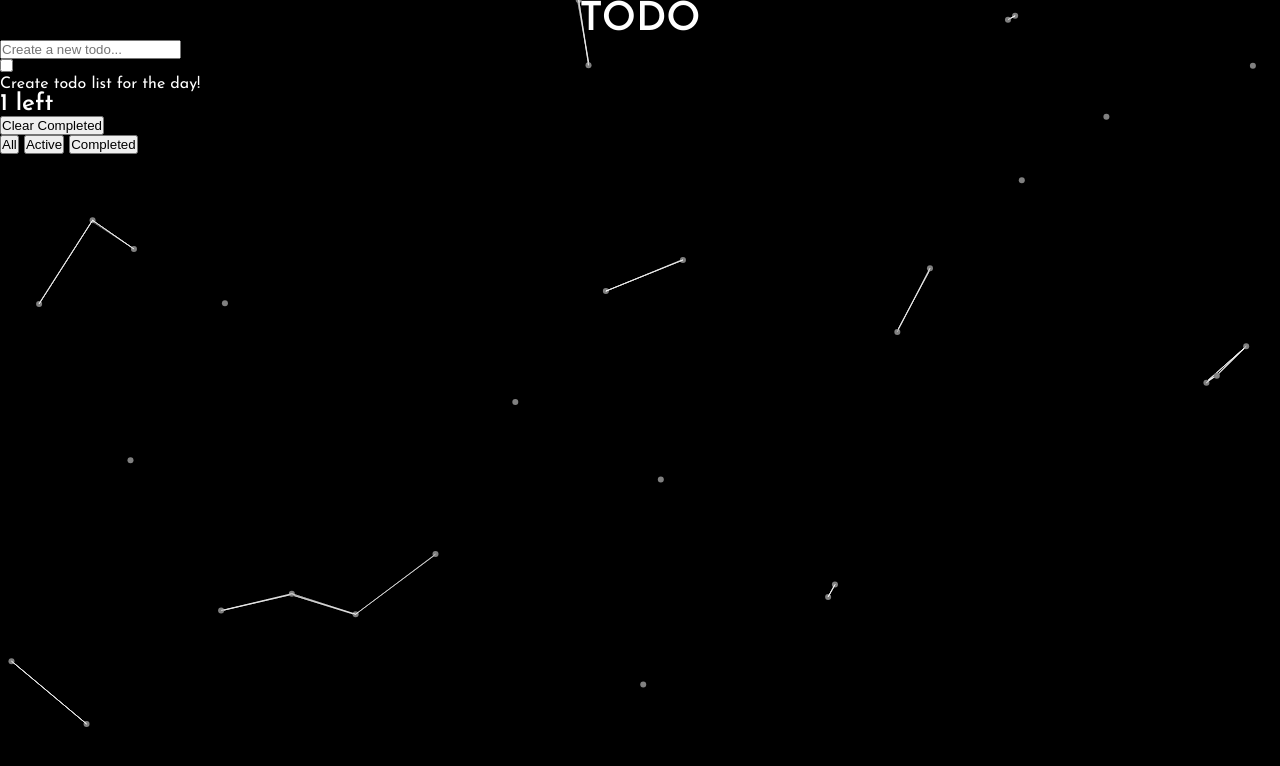
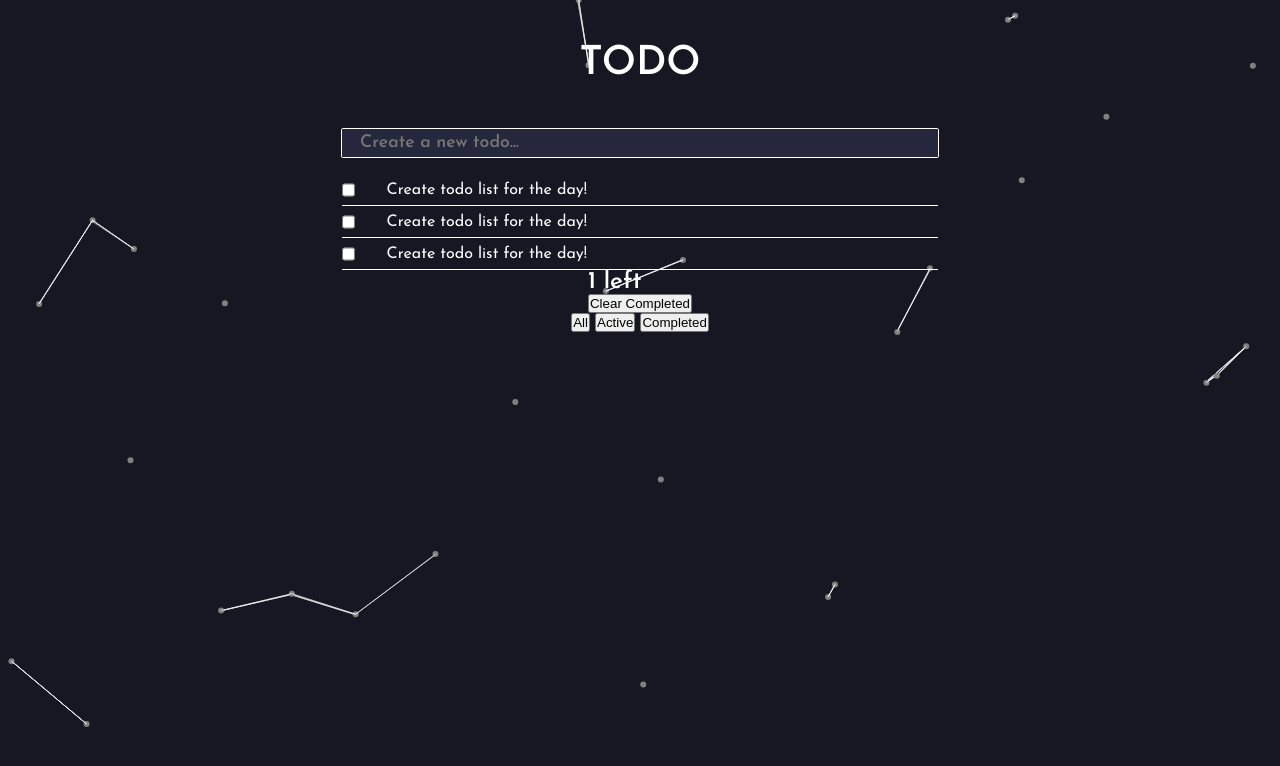
Before and after one commit to AhmadHazm/Todo, a plain HTML site: page index.html in a window 1280 px wide. Drawn offline with Linux system fonts and the light colour scheme.

Commit message:
basic css

```diff
--- a/index.html
+++ b/index.html
@@ -19,11 +19,22 @@
     </header>
     <main>
         <input type="text" name="creteTodo" id="creteTodo" placeholder="Create a new todo...">
+
         <ul id="todosContainer">
             <li class="todo">
                 <input type="checkbox" name="checkbox" class="todoCheckbox">
                 <p class="todoText">Create todo list for the day!</p>
-                <div class="removeTodoBtn"></div>
+                <img src="./images/remove.png" class="removeTodoBtn" alt="remove">
+            </li>
+            <li class="todo">
+                <input type="checkbox" name="checkbox" class="todoCheckbox">
+                <p class="todoText">Create todo list for the day!</p>
+                <img src="./images/remove.png" class="removeTodoBtn" alt="remove">
+            </li>
+            <li class="todo">
+                <input type="checkbox" name="checkbox" class="todoCheckbox">
+                <p class="todoText">Create todo list for the day!</p>
+                <img src="./images/remove.png" class="removeTodoBtn" alt="remove">
             </li>
         </ul>
 
--- a/style.css
+++ b/style.css
@@ -1,11 +1,16 @@
+:root{
+    --background: hsl(235, 21%, 11%);
+    --element: hsl(235, 24%, 19%);
+    --white: hsl(0, 0%, 100%);
+}
 *{
     margin: 0;
     padding: 0;
 }
 body{
-    background-color: black;
-    color: white;
+    background-color: var(--background);
     font-family: 'Josefin Sans', sans-serif;
+    color: var(--white);
 }
 canvas{
     position: absolute;
@@ -13,8 +18,70 @@ canvas{
 }
 /* header */
 header{
+    display: flex;
     text-align: center;
+    height: 8em;
 }
 h1{
     font-size: 2.5rem;
+    margin: auto;
 }
+
+/* main */
+main{
+    display: flex;
+    flex-direction: column;
+    justify-content: center;
+    align-items: center;
+    width: 50vw;
+    max-width: 35em;
+    height: fit-content;
+    margin: auto;
+}
+#creteTodo{
+    font-family: 'Josefin Sans', sans-serif;
+    background-color: var(--element);
+    color: var(--white);
+    border: 1px solid var(--white);
+    border-radius: .1em;
+    font-size: 1.1rem;
+    font-weight: 600;
+    width: 100%;
+    padding: .3em 1em;
+}
+#todosContainer{
+    margin-top: 1em;
+    display: grid;
+    width: calc(100% + 2.3em);
+    height: fit-content;
+}
+.todo{
+    position: relative;
+    display: flex;
+    gap: 2em;
+    width: 100%;
+    background-color: transparent;
+    padding: .5em 0;
+}
+.todo::after{
+    content: "";
+    position: absolute;
+    width: 100%;
+    height: 1px;
+    left: 0;
+    bottom: 0;
+    background-color: var(--white);
+}
+.removeTodoBtn{
+    position: absolute;
+    cursor: pointer;
+    opacity: 0;
+    right: 1%;
+    width: .7em;
+    height: auto;
+    margin: auto;
+    transition: all .5s ease;
+}
+.todo:hover .removeTodoBtn{
+    opacity: 1;
+}
```
Also changed, not shown: images/remove.png (added).
